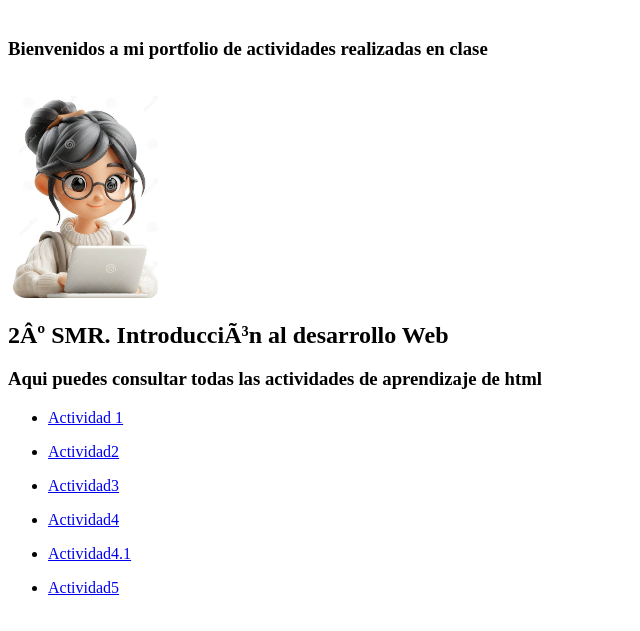
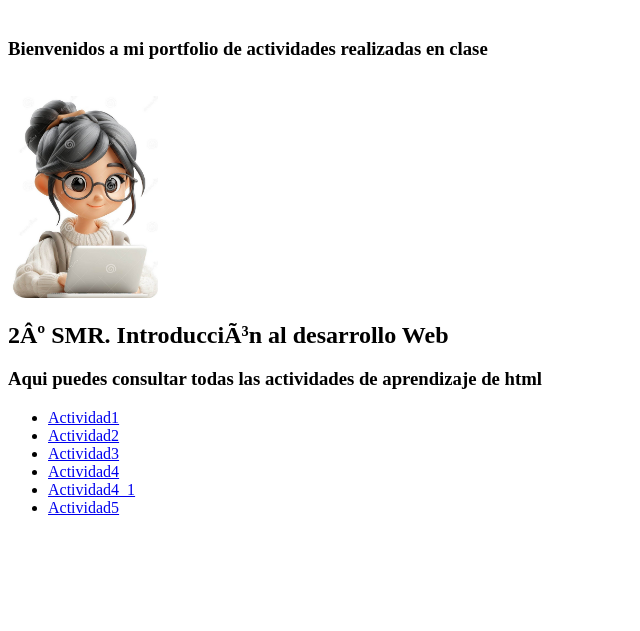
Before and after one commit to bemaje/SMR2-programacion, a plain HTML site: page index.html in a window 1280 px wide. Shown: the part 79-710 px from the top of the page, without its empty margins (0-640 px from the left). Drawn offline with Linux system fonts and the light colour scheme.

Commit message:
renombro carpeta 4_1

```diff
--- a/index.html
+++ b/index.html
@@ -13,21 +13,11 @@
   <h2><b>2º SMR. Introducción al desarrollo Web</b></h2>
   <h3>Aqui puedes consultar todas las actividades de aprendizaje de html</h3>
   <ul>
-    <li><a href="Actividad1/actividad1.html">Actividad 1</a></li>
-  </ul>
-  <ul>
+    <li><a href="Actividad1/actividad1.html">Actividad1</a></li>
     <li><a href="Actividad2/">Actividad2</a></li>
-  </ul>
-  <ul>
     <li><a href="Actividad3/actividad3.html">Actividad3</a></li>
-  </ul>
-    <ul>
     <li><a href="Actividad4/actividad4.html">Actividad4</a></li>
-  </ul>
-    <ul>
-    <li><a href="Actividad4.1/noticias_texto.html">Actividad4.1</a></li>
-    </ul>
-  <ul>
+    <li><a href="Actividad4_1/noticias_texto.html">Actividad4_1</a></li>
     <li><a href="Actividad5">Actividad5</a></li>
   </ul>
 </html>
```
